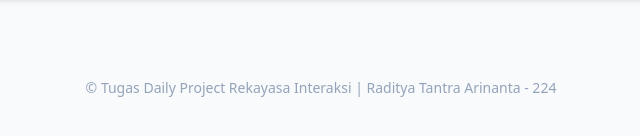
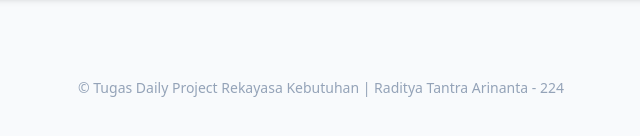
Before and after one commit to radityaarinanta/Alumni-Tracking, a plain HTML site: page index.html in a window 1280 px wide. Shown: the part 464-600 px from the top of the page, 319-959 px from the left. Drawn offline with nearby package versions, Linux system fonts and the light colour scheme; no server answers.

Commit message:
Update footer project title in index.html

```diff
--- a/index.html
+++ b/index.html
@@ -87,7 +87,7 @@
     </main>
 
     <footer class="mt-12 py-8 text-center text-slate-400 text-sm">
-      &copy;  Tugas Daily Project Rekayasa Interaksi | Raditya Tantra
+      &copy;  Tugas Daily Project Rekayasa Kebutuhan | Raditya Tantra
       Arinanta - 224
     </footer>
 
```
